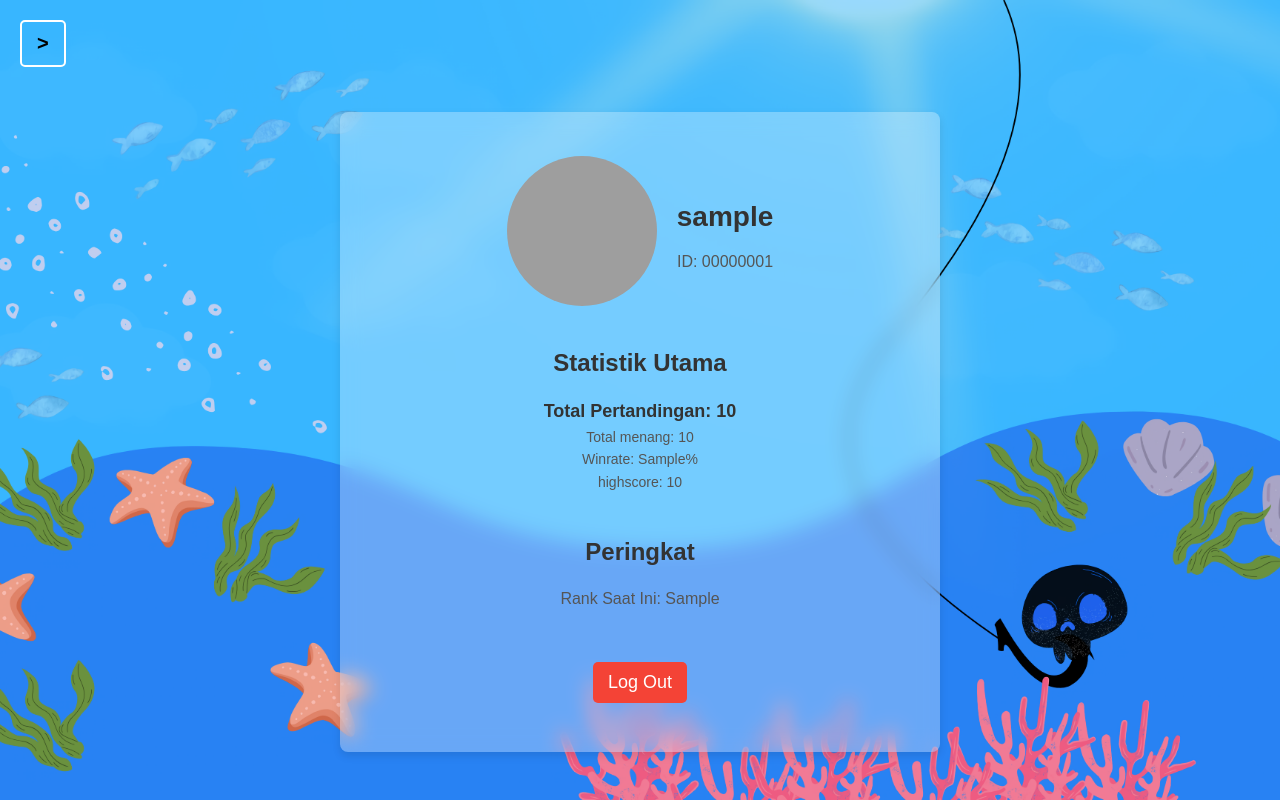
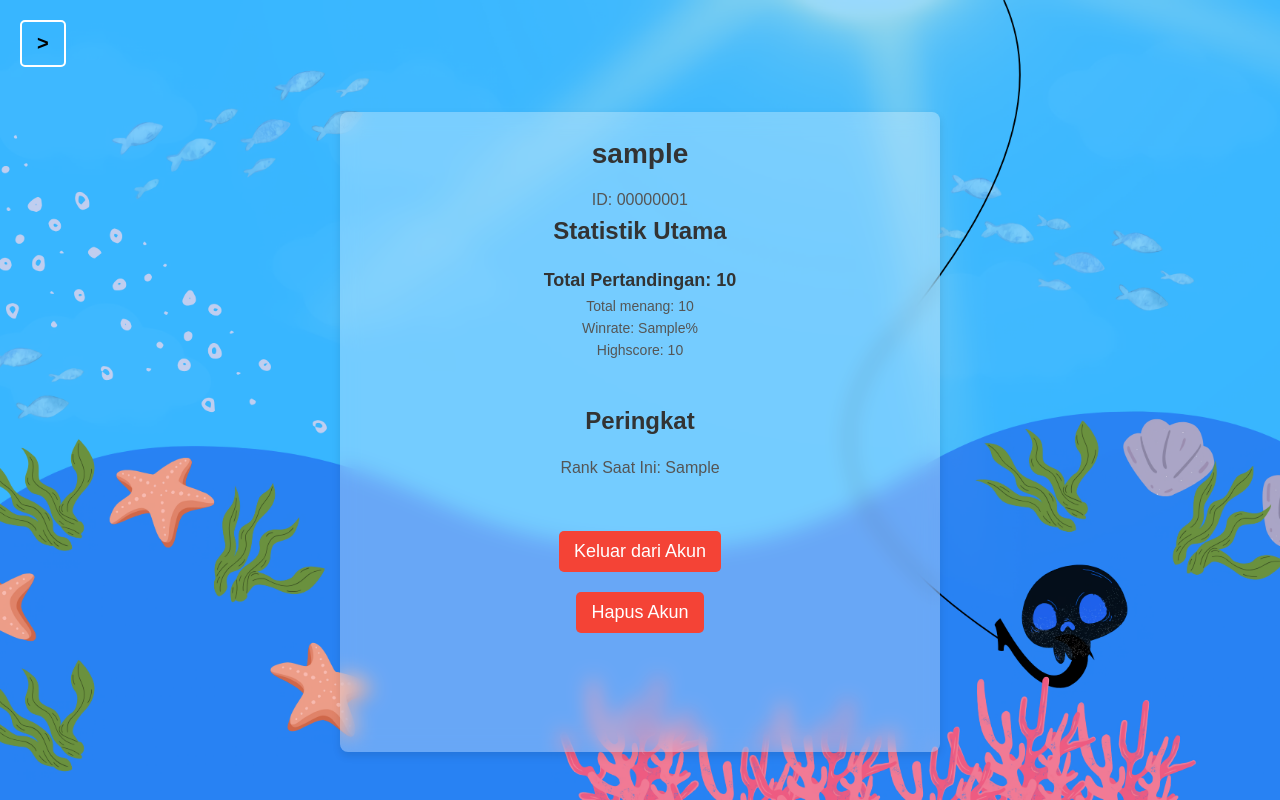
Before and after one commit to MarcoAprilian/Fish-n-Go, a PHP site: page /Profil/profil.php in a window 1280 px wide. Run offline with PHP 8.4, Linux system fonts and the light colour scheme; the visitor is signed in with stand-in values (Sample User, id 1); tables that the repository leaves empty or names only in its code hold one stand-in row (values such as "Sample post"); some libraries are stand-ins or nearby versions; grey boxes are pictures that could not be loaded.

Commit message:
Update profil.php

```diff
--- a/Profil/profil.php
+++ b/Profil/profil.php
@@ -45,17 +45,10 @@ try {
 </a>
 
 <div class="container">
-    <!-- Profil Header -->
-    <header class="profile-header">
-        <div class="profile-avatar">
-            <!-- Gambar acak akan diganti secara dinamis -->
-            <img id="avatar" alt="Avatar" />
-        </div>
-        <div class="profile-info">
-            <h1><?php echo htmlspecialchars($user_data['username']); ?></h1>
-            <p>ID: <?php echo htmlspecialchars($formatted_id); ?></p>
-        </div>
-    </header>
+    <div class="profile-info">
+        <h1><?php echo htmlspecialchars($user_data['username']); ?></h1>
+        <p>ID: <?php echo htmlspecialchars($formatted_id); ?></p>
+    </div>
 
     <!-- Statistik Utama -->
     <section class="stats">
@@ -65,7 +58,7 @@ try {
                 <h3>Total Pertandingan: <?php echo htmlspecialchars($user_data['jumlah_permainan']); ?></h3>
                 <p>Total menang: <?php echo htmlspecialchars($user_data['jumlah_menang']); ?></p>
                 <p>Winrate: <?php echo htmlspecialchars($user_data['winrate']); ?>%</p>
-                <p>highscore: <?php echo htmlspecialchars($user_data['highscore']); ?></p>
+                <p>Highscore: <?php echo htmlspecialchars($user_data['highscore']); ?></p>
             </div>
         </div>
     </section>
@@ -79,11 +72,19 @@ try {
     </section>
 
     <a href="logout.php">
-        <button class="logout-button">Log Out</button>
+        <button class="logout-button">Keluar dari Akun</button>
     </a>
 
+    <button class="logout-button delete-button" onclick="confirmDelete()">Hapus Akun</button>
 </div>
 
-<script src="script.js"></script>
+<script>
+    function confirmDelete() {
+    const userConfirmed = confirm("Apakah Anda yakin ingin menghapus akun Anda? Tindakan ini tidak dapat dibatalkan.");
+    if (userConfirmed) {
+        window.location.href = "delete_account.php";
+    }
+}
+</script>
 </body>
 </html>
```
